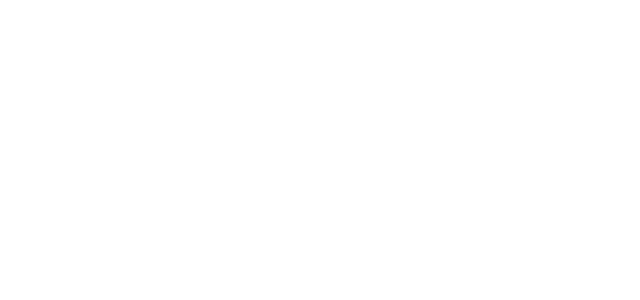
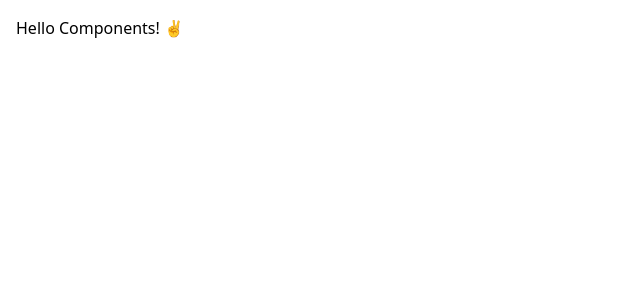
Before and after one commit to blockchainhubafrica/ndu-web-client, a React (Create React App) app: page /components in a window 1280 px wide. Before the commit this address led to /. Shown: the top 300 px of the page, without its empty margins (0-640 px from the left). Built offline with nearby package versions, Linux system fonts and the light colour scheme.

Commit message:
--feat add a components page

```diff
--- a/src/appRouter.js
+++ b/src/appRouter.js
@@ -6,6 +6,8 @@ import {
   Switch,
   useLocation,
 } from "react-router-dom";
+
+import Components from "./pages/Components";
 
 function ScrollToTop() {
   const { pathname } = useLocation();
@@ -22,6 +24,7 @@ const AppRouter = () => {
     <Router basename={"/"}>
       <ScrollToTop />
       <Switch>
+        <Route exact path="/components" render={() => <Components />} />
         <Route path="*" render={() => <Redirect to="/" />} />
       </Switch>
     </Router>
--- /dev/null
+++ b/src/pages/Components/index.js
@@ -0,0 +1,11 @@
+import React from 'react';
+
+function Components(props) {
+  return (
+    <div className="p-4">
+      Hello Components! ✌
+    </div>
+  );
+}
+
+export default Components;
--- a/src/pages/index.js
+++ b/src/pages/index.js
@@ -1 +1,2 @@
 export * from "./LandingPage";
+export * from "./Components";
```
